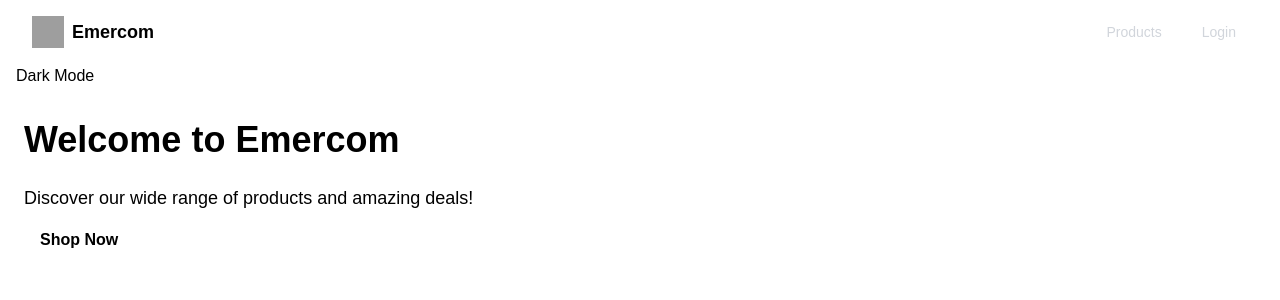
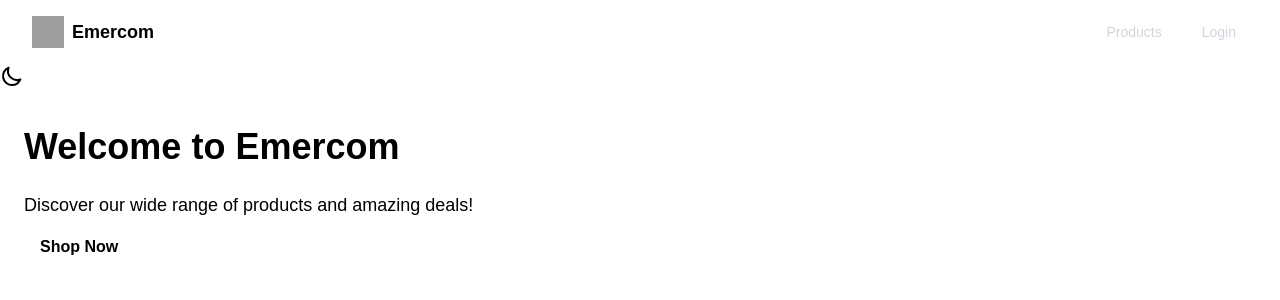
Before and after one commit to OtlotlengMajuja/JSF-Portfolio_Piece_OTLMAJ363_JSE2401_GroupD_Otlotleng-Majuja_JSF04, a Vue app: page / in a window 1280 px wide. Shown: the top 300 px of the page. Built offline with nearby package versions, Linux system fonts and the light colour scheme; grey boxes are pictures that could not be loaded; the HTML template or start-up script is replaced by a standard one.

Commit message:
Updated theme toggle button in `Navbar` to use SVG icons for light and dark modes

```diff
--- a/src/components/Navbar.vue
+++ b/src/components/Navbar.vue
@@ -118,10 +118,39 @@
         </router-link>
       </div>
     </div>
-    <button @click="toggleTheme" class="ml-4 text-primary-light">
-      {{ isDarkMode ? "Light" : "Dark" }} Mode
-    </button>
   </nav>
+  <button @click="toggleTheme" class="theme-toggle" aria-label="Toggle theme">
+    <svg
+      v-if="isDarkMode"
+      xmlns="http://ww.w3.org/2000/svg"
+      class="h-6 w-6"
+      fill="none"
+      viewBox="0 0 24 24"
+      stroke="currentColor"
+    >
+      <path
+        stroke-linecap="round"
+        stroke-linejoin="round"
+        stroke-width="2"
+        d="M12 3v1m0 16v1m9-9h-1M4 12H3m15.364 6.364l-.707-.707M6.343 6.343l-.707-.707m12.728 0l-.707.707M6.343 17.657l-.707.707M16 12a4 4 0 11-8 0 4 4 0 018 0z"
+      />
+    </svg>
+    <svg
+      v-else
+      xmlns="http://www.w3.org/2000/svg"
+      class="h-6 w-6"
+      fill="none"
+      viewBox="0 0 24 24"
+      stroke="currentColor"
+    >
+      <path
+        stroke-linecap="round"
+        stroke-linejoin="round"
+        stroke-width="2"
+        d="M20.354 15.354A9 9 0 018.646 3.646 9.003 9.003 0 0012 21a9.003 9.003 0 008.354-5.646z"
+      />
+    </svg>
+  </button>
 </template>
 
 <script>
```
